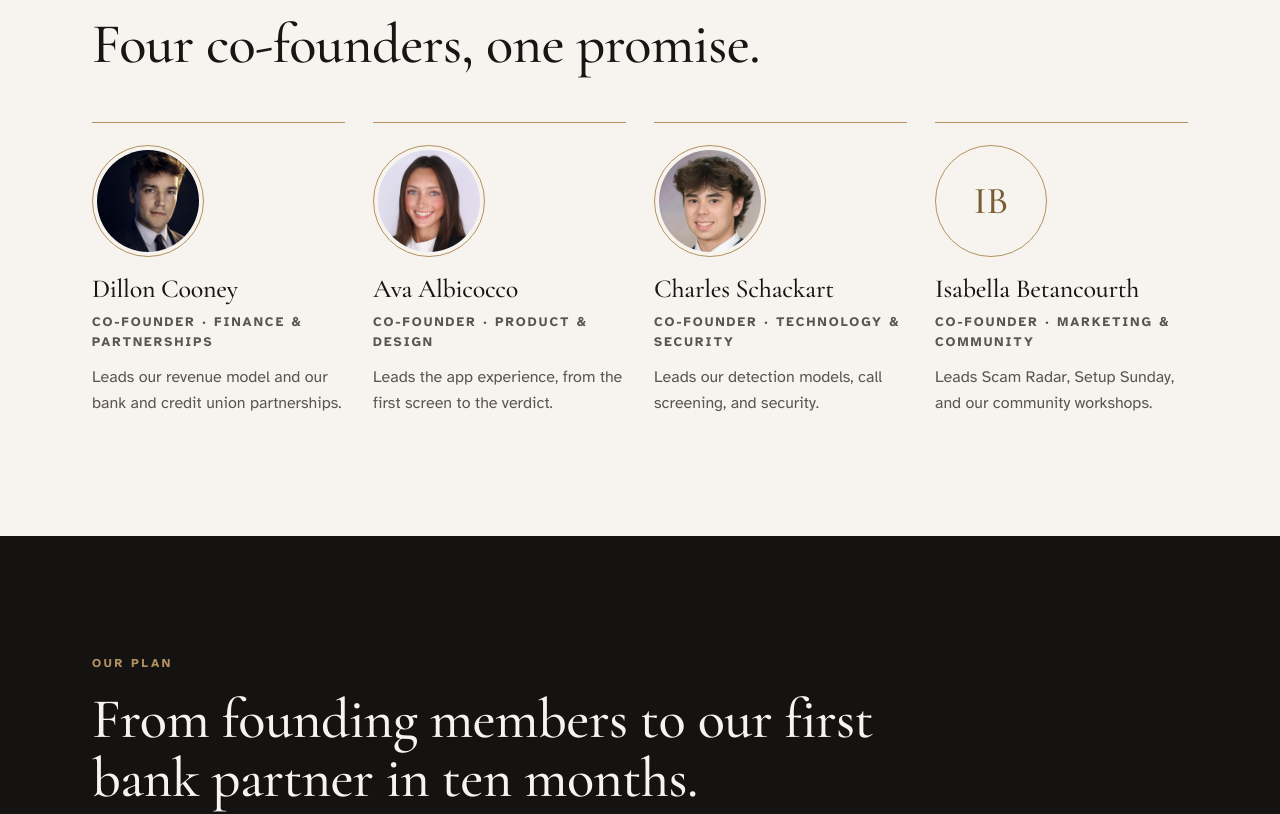
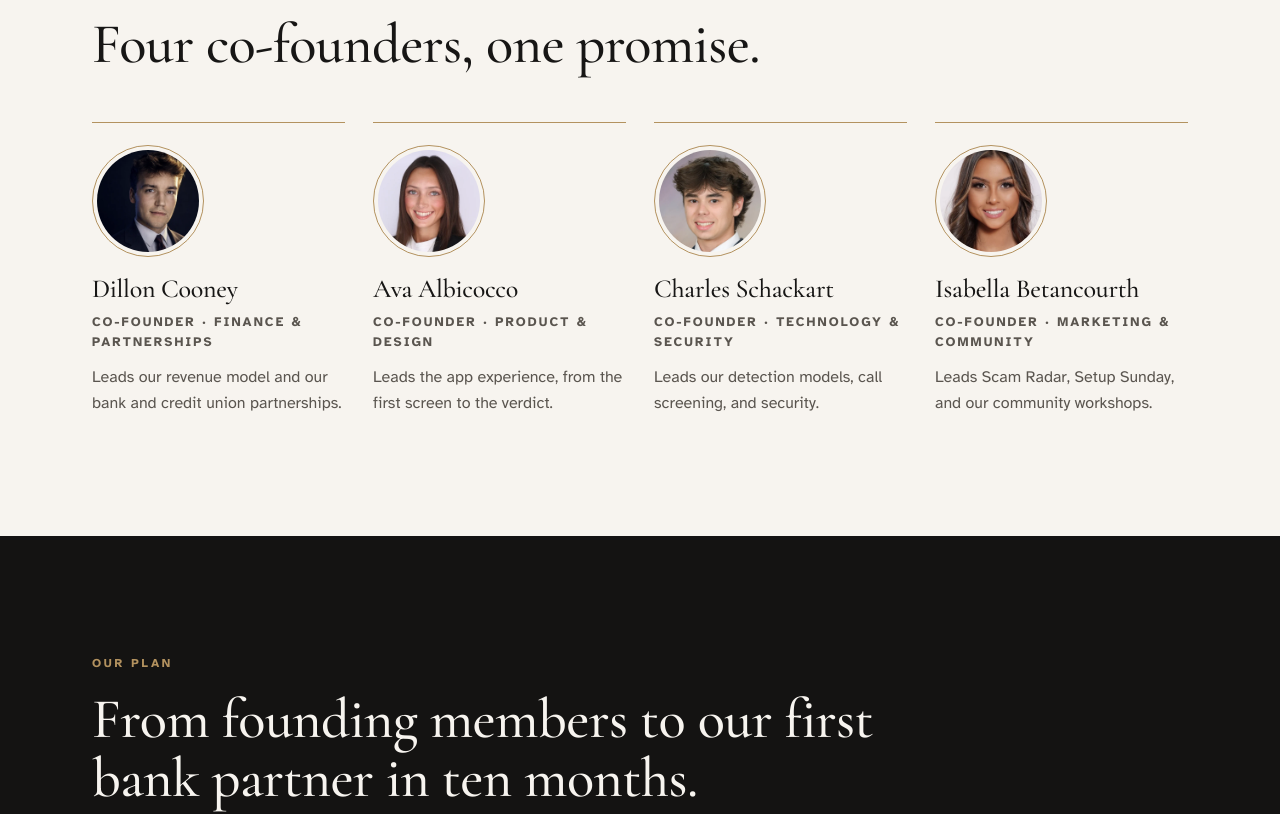
Before and after one commit to dpc1216/pause-scam-shield, a plain HTML site: page about.html in a window 1280 px wide. Shown: the part 827-1641 px from the top of the page. Drawn offline with nearby package versions, Linux system fonts and the light colour scheme.

Commit message:
Add Isabella's headshot

```diff
--- a/about.html
+++ b/about.html
@@ -35,7 +35,7 @@
       <div class="founder"><img class="headshot" src="assets/team/dillon-cooney.webp" alt="Dillon Cooney" width="112" height="112" loading="lazy"><h3>Dillon Cooney</h3><div class="role">Co-founder · Finance & Partnerships</div><p>Leads our revenue model and our bank and credit union partnerships.</p></div>
       <div class="founder"><img class="headshot" src="assets/team/ava-albicocco.webp" alt="Ava Albicocco" width="112" height="112" loading="lazy"><h3>Ava Albicocco</h3><div class="role">Co-founder · Product & Design</div><p>Leads the app experience, from the first screen to the verdict.</p></div>
       <div class="founder"><img class="headshot" src="assets/team/charles-schackart.webp" alt="Charles Schackart" width="112" height="112" loading="lazy"><h3>Charles Schackart</h3><div class="role">Co-founder · Technology & Security</div><p>Leads our detection models, call screening, and security.</p></div>
-      <div class="founder"><div class="mono">IB</div><h3>Isabella Betancourth</h3><div class="role">Co-founder · Marketing & Community</div><p>Leads Scam Radar, Setup Sunday, and our community workshops.</p></div>
+      <div class="founder"><img class="headshot" src="assets/team/isabella-betancourth.webp" alt="Isabella Betancourth" width="112" height="112" loading="lazy"><h3>Isabella Betancourth</h3><div class="role">Co-founder · Marketing & Community</div><p>Leads Scam Radar, Setup Sunday, and our community workshops.</p></div>
     </div>
   </div>
 </section>
```
Also changed, not shown: assets/team/isabella-betancourth.webp (added).
